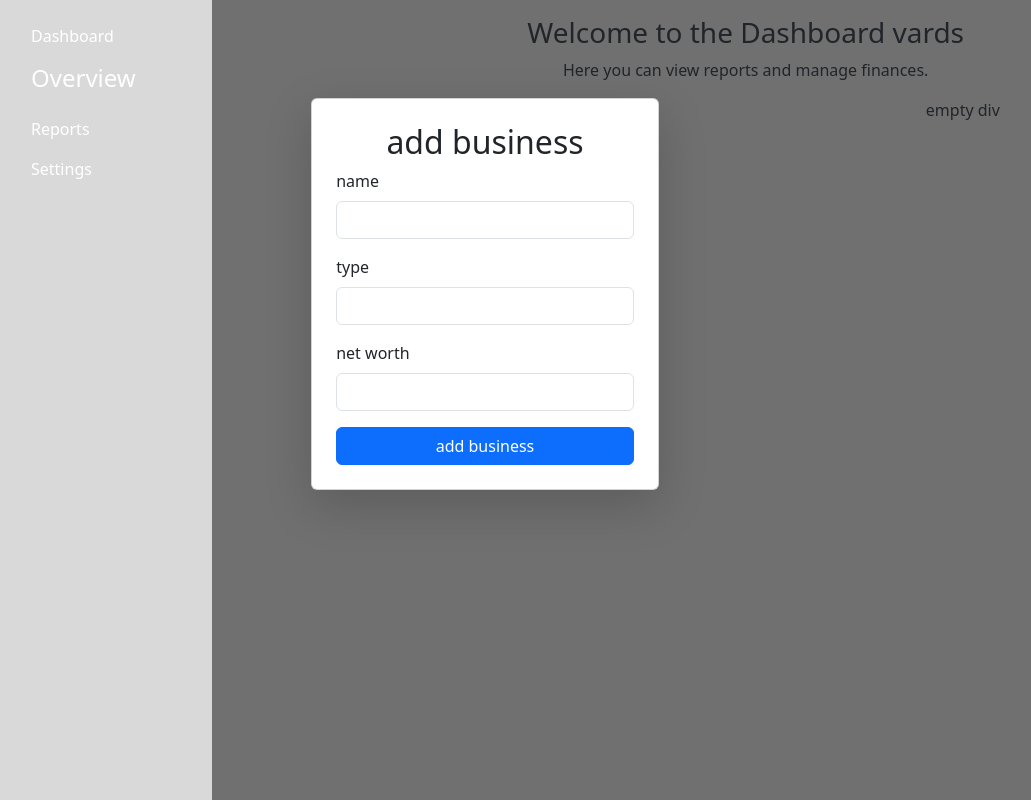
After one commit to liepinjjjsss/eksamena_piekluves_darbs_2025, a Flask app: page /overview in a window 1280 px wide. The commit adds this page. Shown: the whole page, without its empty margins (1-1032 px from the left). Run offline with Flask 3, Linux system fonts and the light colour scheme; a user stored in the database is signed in.

Commit message:
done some things

```diff
--- a/piekluves_darbs/app.py
+++ b/piekluves_darbs/app.py
@@ -100,10 +100,15 @@ def submit():
             curr.execute("""SELECT name FROM users WHERE email = ? AND password = ?""", (username, password))
             name  = curr.fetchone()
 
+            curr.execute("""SELECT id FROM users WHERE email = ? AND password = ?""", (username, password))
+            id = curr.fetchone()
+
+
             print(name)
-            print(name[0])
+            print(id)
 
             session["name"] = name[0]
+            session["user_id"] = id[0]
 
             conn.close()
 
@@ -121,12 +126,44 @@ def dashboard():
     name = session["name"]
     return render_template("dashboard.html", username = name)
 
+@app.route("/overview")
+def overview():
+    name = session["name"]
+    return render_template("overview.html", username = name)
+
 @app.route("/add_transaction", methods=['POST','GET'])
 def add_transaction():
     amount = request.form.get("amount")
+    reciever = request.form.get("reciever")
     print(amount)
+    print(reciever)
+
+    conn = sql.connect("expensify.db")
+    curr = conn.cursor()
+
+    curr.execute("""INSERT INTO transactions (user_id, amount, sender, reciever) VALUES (?,?,?,?)""", (session["user_id"], amount, session["name"], reciever))
+
+    conn.commit()
+    conn.close()
 
     return dashboard()
 
+@app.route("/add_business", methods=['POST', 'GET'])
+def add_business():
+    owner_id = session["user_id"]
+    business_name = request.form.get("business_name")
+    business_type = request.form.get("business_type")
+    net_worth = request.form.get("net_worth")
+
+    conn = sql.connect("expensify.db")
+    curr = conn.cursor()
+
+    curr.execute("""INSERT INTO businesses (owner_id, business_name, business_type, net_worth) VALUES (?,?,?,?)""", (owner_id, business_name, business_type, net_worth))
+
+    conn.commit()
+    conn.close()
+
+    return overview()
+
 if __name__ == "__main__":
     app.run(debug=True)
--- /dev/null
+++ b/piekluves_darbs/templates/overview.html
@@ -0,0 +1,55 @@
+<!DOCTYPE html>
+    <html lang="en">
+    <head>
+        <meta charset="UTF-8">
+        <meta name="viewport" content="width=device-width, initial-scale=1.0">
+        <title>Document</title>
+        <link href="https://cdn.jsdelivr.net/npm/bootstrap@5.3.0/dist/css/bootstrap.min.css" rel="stylesheet">
+    </head>
+    <body class="dashboard">
+        <div class="container-fluid">
+            <div class="row">
+                <!-- Sidebar -->
+                <nav class="col-md-3 col-lg-2 d-md-block text-white min-vh-100 p-3" style="background-color: #d9d9d9">
+                    <ul class="nav flex-column">
+                        <li class="nav-item"><a href="/dashboard" class="nav-link text-white">Dashboard</a></li>
+                        <li class="nav-item"><a href="#" class="nav-link text-white"><h2 class="h4">Overview</h2></a></li>
+                        <li class="nav-item"><a href="#" class="nav-link text-white">Reports</a></li>
+                        <li class="nav-item"><a href="#" class="nav-link text-white">Settings</a></li>
+                    </ul>
+                </nav>
+
+                <!-- Main Content -->
+                <main class="col-md-9 col-lg-10 px-md-4 text-center" style="background-color: #707070;">
+                    <h1 class="h3 mt-3">Welcome to the Dashboard {{ username }}</h1>
+                    <p>Here you can view reports and manage finances.</p>
+                    <div class="row">
+                        <div class="col-md-1"></div>
+                        <div class="card p-4 shadow-lg col-md-4" >
+                            <form action="add_business" method="POST">
+                                <h2>add business</h2>
+                                <div class="mb-3">
+                                    <label for="business_name" class="form-label text-start d-block">name</label>
+                                    <input type="text" class="form-control" id="business_name" name="business_name">
+                                </div>
+                                <div class="mb-3">
+                                    <label for="business_type" class="form-label text-start d-block">type</label>
+                                    <input type="text" class="form-control" id="business_type" name="business_type">
+                                </div>
+                                <div class="mb-3">
+                                    <label for="net_worth" class="form-label text-start d-block">net worth</label>
+                                    <input type="number" step="0.01" class="form-control" id="net_worth" name="net_worth">
+                                </div>
+                                <button type="add_business" class="btn btn-primary w-100" href="#">add business</button>
+                            </form>
+                        </div>
+                        <div class="col-md-7">
+                            <p>empty div</p>
+                        </div>
+                    </div>
+                </main>
+            </div>
+        </div>
+    </body>
+
+    </html>
```
Also changed, not shown: piekluves_darbs/templates/dashboard.html (+15 -7 lines), piekluves_darbs/expensify.db.
